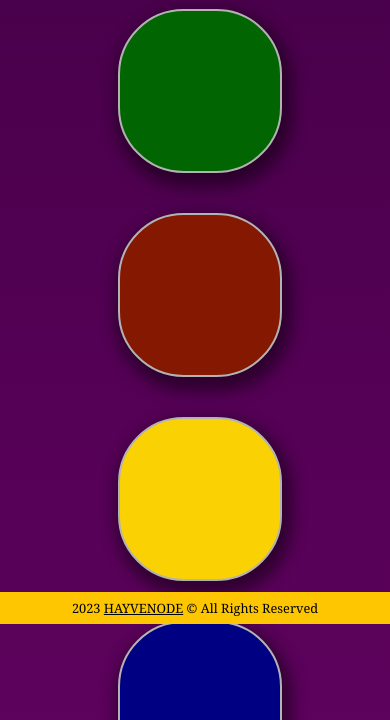
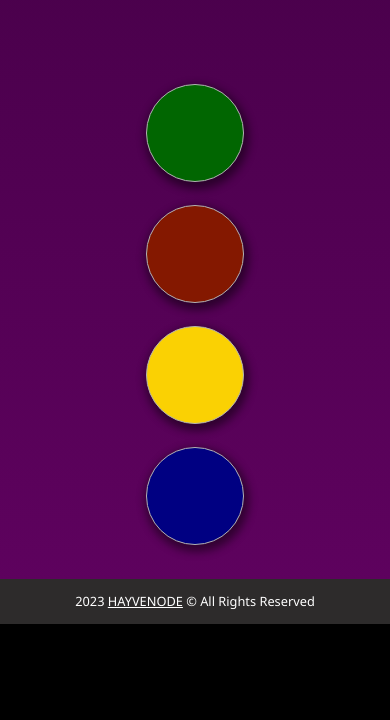
Before and after one commit to HAYVENO/Memoreels-game, a website: page index.html in a window 390 px wide. Shown: the part 225-945 px from the top of the page. After the commit the page ends 849 px from the top, so only its background shows below. Drawn offline with nearby package versions, Linux system fonts and the light colour scheme.

Commit message:
gamed up  :zap:

```diff
--- /dev/null
+++ b/favicon_io (2)/about.txt
@@ -0,0 +1,6 @@
+This favicon was generated using the following font:
+
+- Font Title: Lateef
+- Font Author: Copyright (c) 1994-2022 SIL International.
+- Font Source: http://fonts.gstatic.com/s/lateef/v27/hESz6XVnNCxEvkb0bjygbqTb9nQ-RA.ttf
+- Font License: SIL Open Font License, 1.1 (http://scripts.sil.org/OFL))
--- a/game.js
+++ b/game.js
@@ -107,7 +107,7 @@ function checkAnswer(currentlevel) {
 
 		setTimeout(() => {
 			document.querySelector("body").classList.remove("game-over");
-			document.querySelector("h2").innerHTML = ":) PRESS ANY KEY TO BEGIN A NEW GAME";
+			document.querySelector("h2").innerHTML = "PRESS ANY KEY TO BEGIN A NEW GAME";
 
 			startOver();
 		}, 4000);
--- a/index.html
+++ b/index.html
@@ -2,9 +2,10 @@
 <html lang="en" dir="ltr">
 	<head>
 		<meta charset="utf-8" />
-		<title>Memoreels | Listen, memorize, and remember -</title>
+		<title>Memoreels | Listen, memorize, and remember</title>
 		<link rel="stylesheet" href="styles.css" />
 		<link href="https://fonts.googleapis.com/css?family=Press+Start+2P" rel="stylesheet" />
+		<link rel="shortcut icon" type="image/x-icon" href="/favicon_io (2)/favicon.ico" />
 	</head>
 
 	<body>
--- a/styles.css
+++ b/styles.css
@@ -1,8 +1,12 @@
-html {
-	line-height: 0;
+html > * {
+	line-height: 1;
 	padding: 0;
 	margin: 0;
 	box-sizing: border-box;
+}
+
+html {
+	line-height: 0;
 }
 
 body {
@@ -27,17 +31,22 @@ header {
 	box-shadow: 0 0 10px 0 rgba(0, 0, 0, 0.3);
 }
 
+h1 {
+	margin: 0;
+	padding: 0.5rem 0;
+}
+
 #level-title {
-	font-family: "Press Start 2P", cursive;
+	/* font-family: "Press Start 2P", cursive; */
+	font-family: monospace;
 	display: block;
-	font-size: 1.5rem;
+	font-size: 1.4rem;
 	padding: 1.5rem 0rem;
-	line-height: 0;
 	color: #eaeaea;
 	min-height: 40px;
 	word-wrap: break-word;
 	white-space: normal;
-	line-height: 1.5;
+	line-height: 1.2;
 	width: 100%;
 	min-height: 74px;
 	margin: 0;
@@ -52,17 +61,29 @@ header {
 .btn {
 	margin: 20px;
 	display: inline-block;
-	height: 10rem;
-	width: 10rem;
+	height: 8rem;
+	width: 8rem;
 	border: 2px solid rgb(179, 179, 179);
 	box-shadow: 4px 8px 16px 6px rgba(0, 0, 0, 0.471);
 
 	border-radius: 40%; /* use half of the height for border-radius */
 }
 
+@media only screen and (max-width: 850px) {
+	.btn {
+		margin: 10px;
+		height: 6rem;
+		width: 6rem;
+		border: 1px solid rgb(179, 179, 179);
+		box-shadow: 2px 4px 8px 3px rgba(0, 0, 0, 0.471);
+		border-radius: 50%; /* use half of the height for border-radius */
+	}
+}
+
 .game-over {
 	background-color: rgb(129, 0, 0);
-	opacity: 0.8;
+	backdrop-filter: saturate(0);
+	transition: all 4s ease;
 }
 
 .red {
@@ -83,7 +104,7 @@ header {
 
 .pressed {
 	box-shadow: 0 0 20px white;
-	background-color: grey;
+	background-color: rgb(157, 4, 157);
 }
 
 footer {
@@ -95,9 +116,10 @@ footer {
 }
 
 footer p {
-	font-family: Georgia, "Times New Roman", Times, serif;
-	color: black;
-	background-color: #fdc600;
+	font-family: "Segoe UI", Tahoma, Geneva, Verdana, sans-serif;
+	color: white;
+	background-color: #2d2b2b;
 	font-size: 0.8rem;
 	padding: 1rem;
+	margin: 0;
 }
```
Also changed, not shown: favicon_io (2)/android-chrome-192x192.png (added), favicon_io (2)/android-chrome-512x512.png (added), favicon_io (2)/apple-touch-icon.png (added), favicon_io (2)/favicon-16x16.png (added), favicon_io (2)/favicon-32x32.png (added), favicon_io (2)/favicon.ico (added), favicon_io (2)/site.webmanifest (added), 1 other file.
